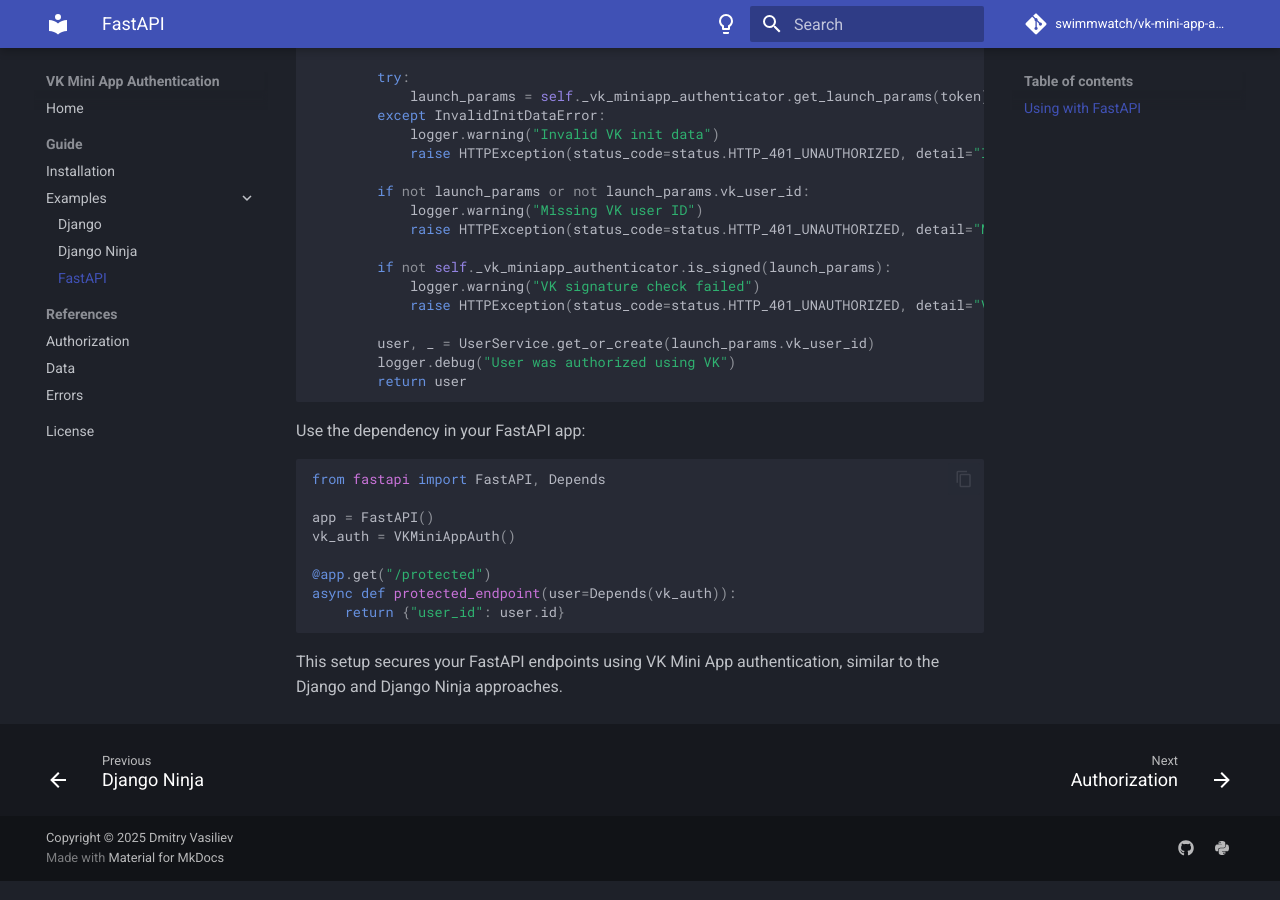
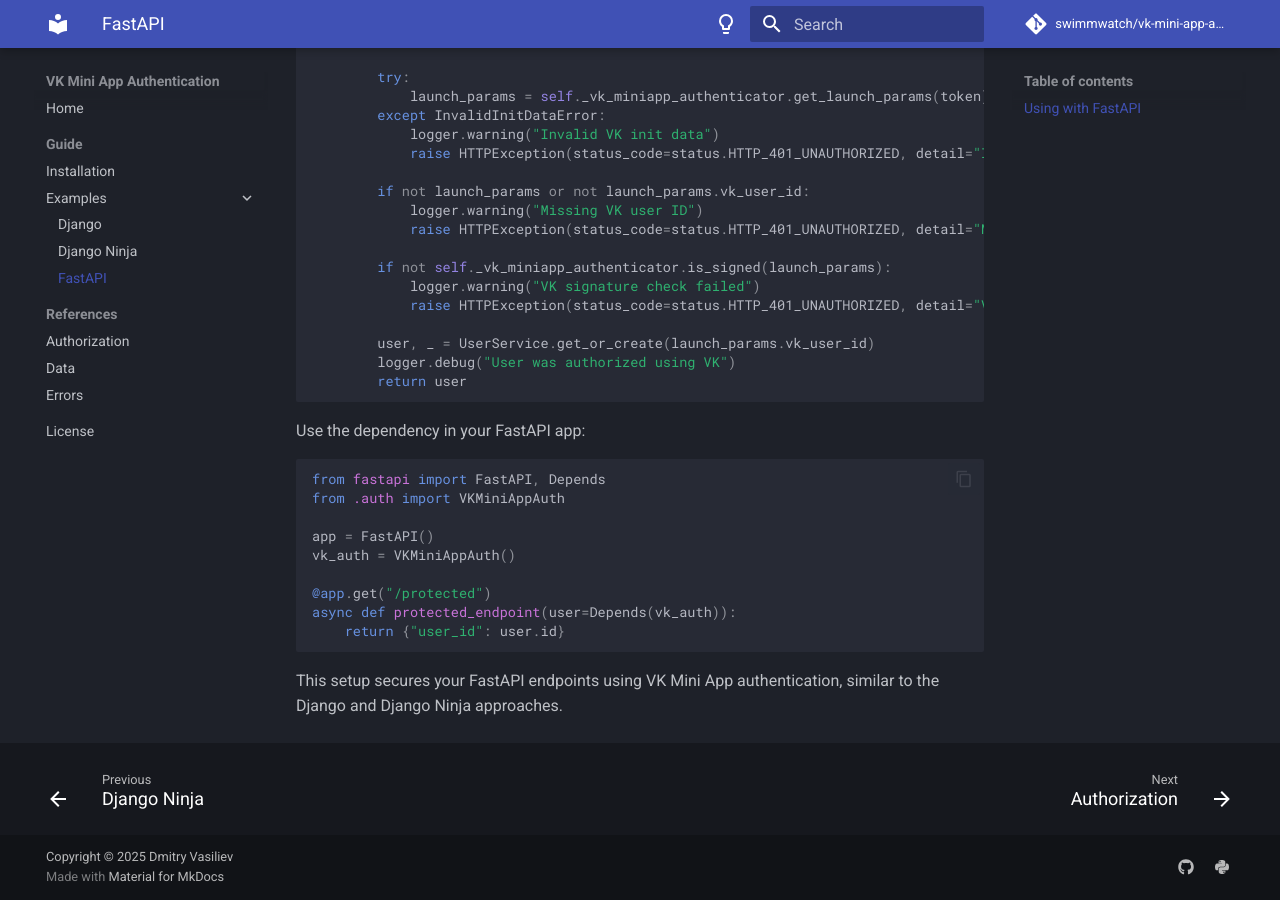
Before and after one commit to swimmwatch/vk-mini-app-auth, an MkDocs documentation site: the page built from docs/guide/examples/fastapi.md, in a window 1280 px wide and 900 px high, scrolled down 782 px. Built offline with MkDocs 1.6.1 and Material for MkDocs 9.7.7, drawn with Linux system fonts in a browser that asks for light colours; comment, search, counter and statistics services are not loaded.

Commit message:
feat: update fastapi example

````diff
--- a/docs/guide/examples/fastapi.md
+++ b/docs/guide/examples/fastapi.md
@@ -51,6 +51,7 @@
 Use the dependency in your FastAPI app:
 ```python
 from fastapi import FastAPI, Depends
+from .auth import VKMiniAppAuth
 
 app = FastAPI()
 vk_auth = VKMiniAppAuth()
````
